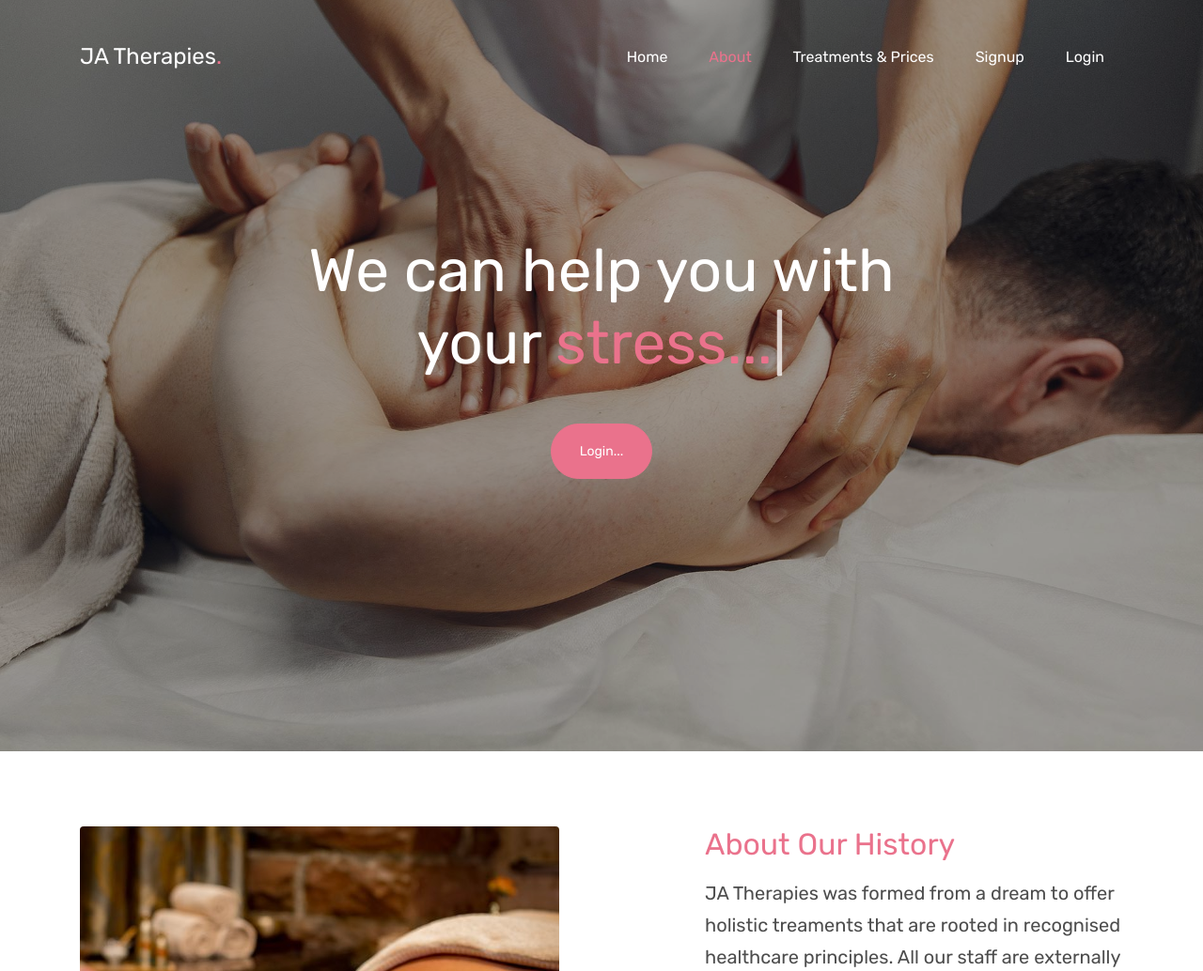
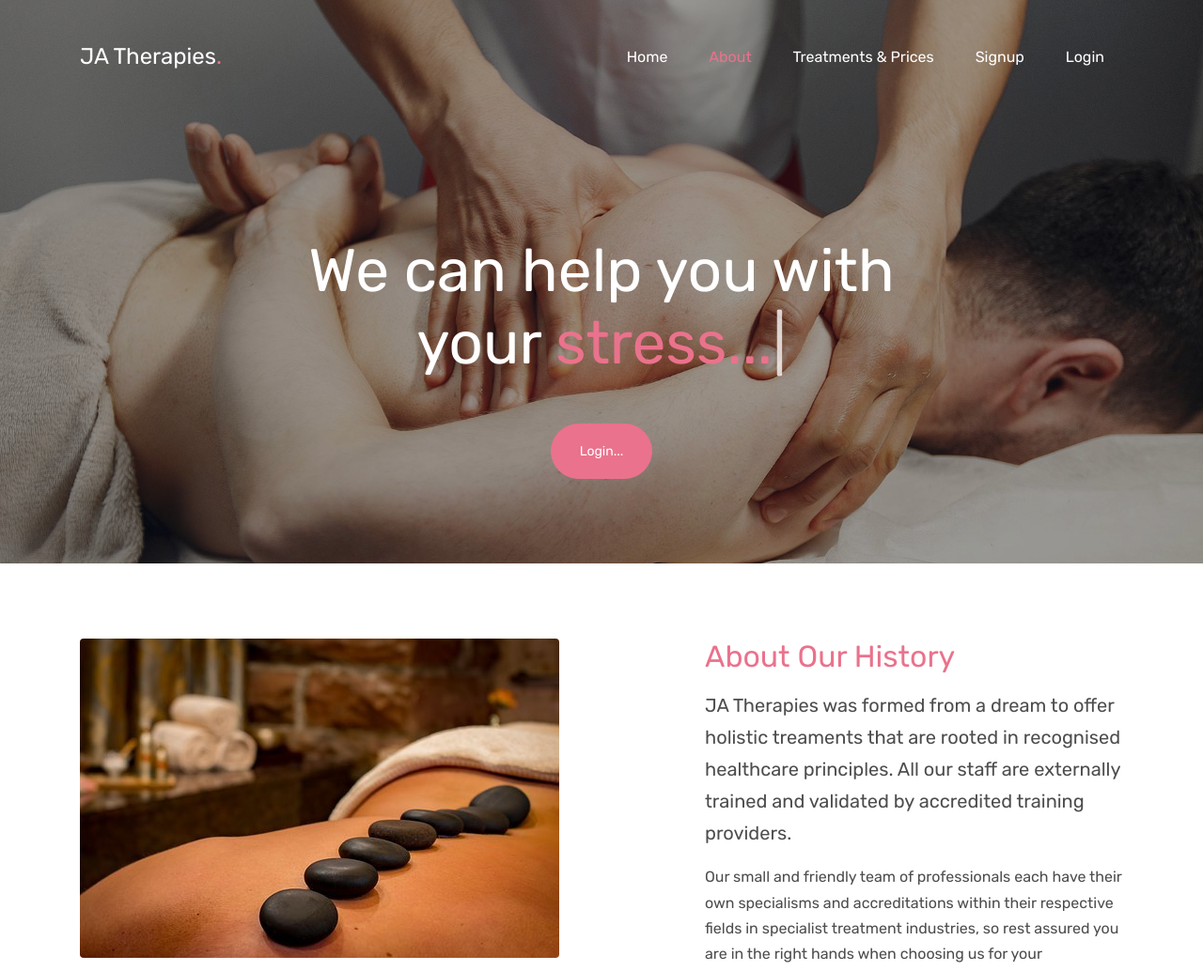
Before and after one commit to moshabbir-dotcom/Portfolio-Project-4, a Django app: page /about.html/ in a window 1280 px wide. Shown: the top 1034 px of the page at 94% size. Run offline with Django 3.2, Linux system fonts and the light colour scheme; some libraries are stand-ins or nearby versions; some web fonts are replaced.

Commit message:
Adjust overlay further to user feedback

```diff
--- a/static/mainsite/css/style.css
+++ b/static/mainsite/css/style.css
@@ -891,6 +891,7 @@ h5,
 
 .site-blocks-cover.overlay {
     position: relative;
+    height: 50vh;
 }
 
 .site-blocks-cover.overlay:before {
```
